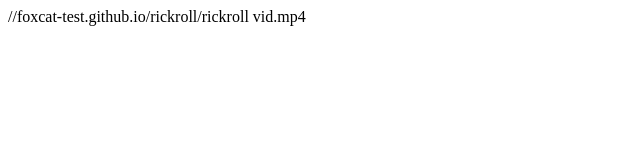
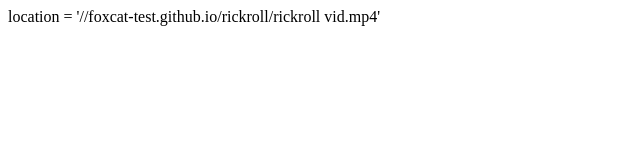
Before and after one commit to CodeFoxy-Github/website, a plain HTML site: page index.html in a window 1280 px wide. Shown: the whole page, without its empty margins (0-640 px from the left). Drawn offline with Linux system fonts and the light colour scheme.

Commit message:
Update index.html

```diff
--- a/index.html
+++ b/index.html
@@ -3,6 +3,6 @@
     <title>just a title</title>
 </head>
 <body>
-    <location>//foxcat-test.github.io/rickroll/rickroll vid.mp4</location>
+    location = '//foxcat-test.github.io/rickroll/rickroll vid.mp4'
 </body>
 </html>
```
